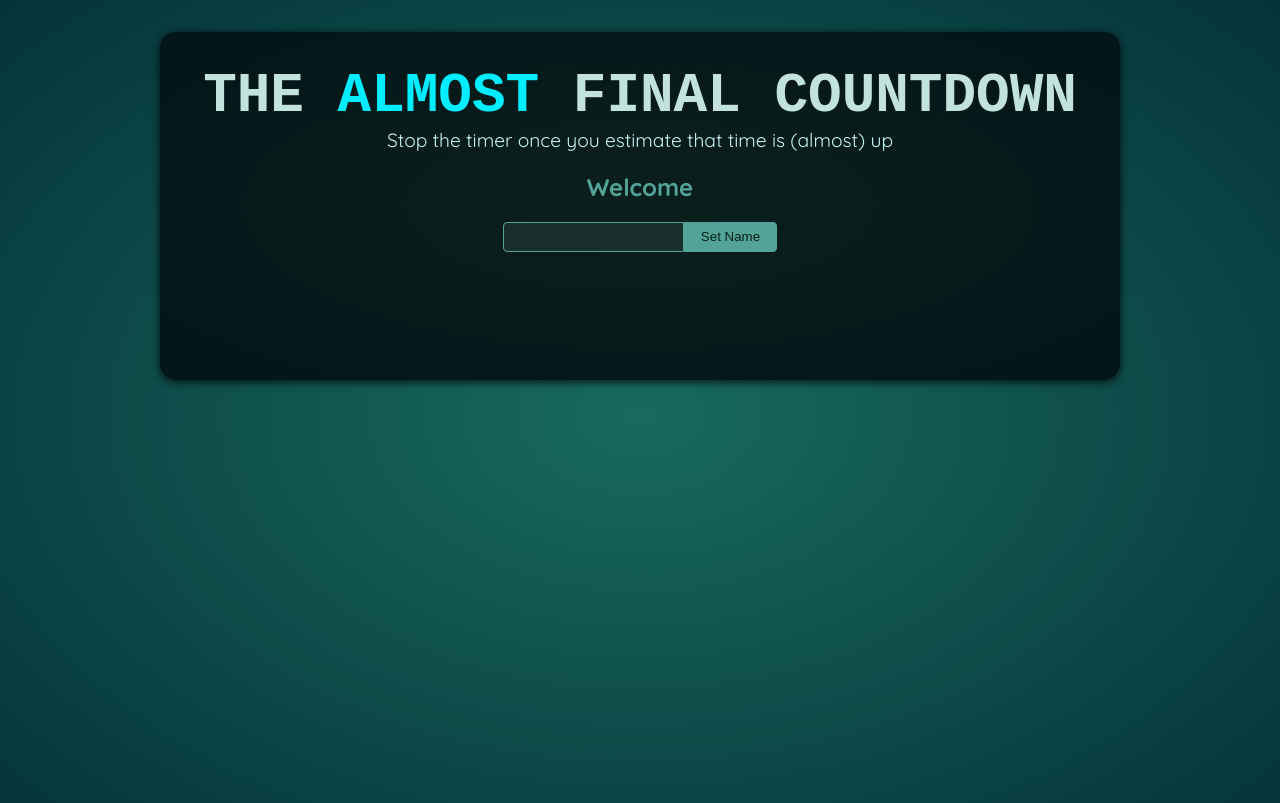
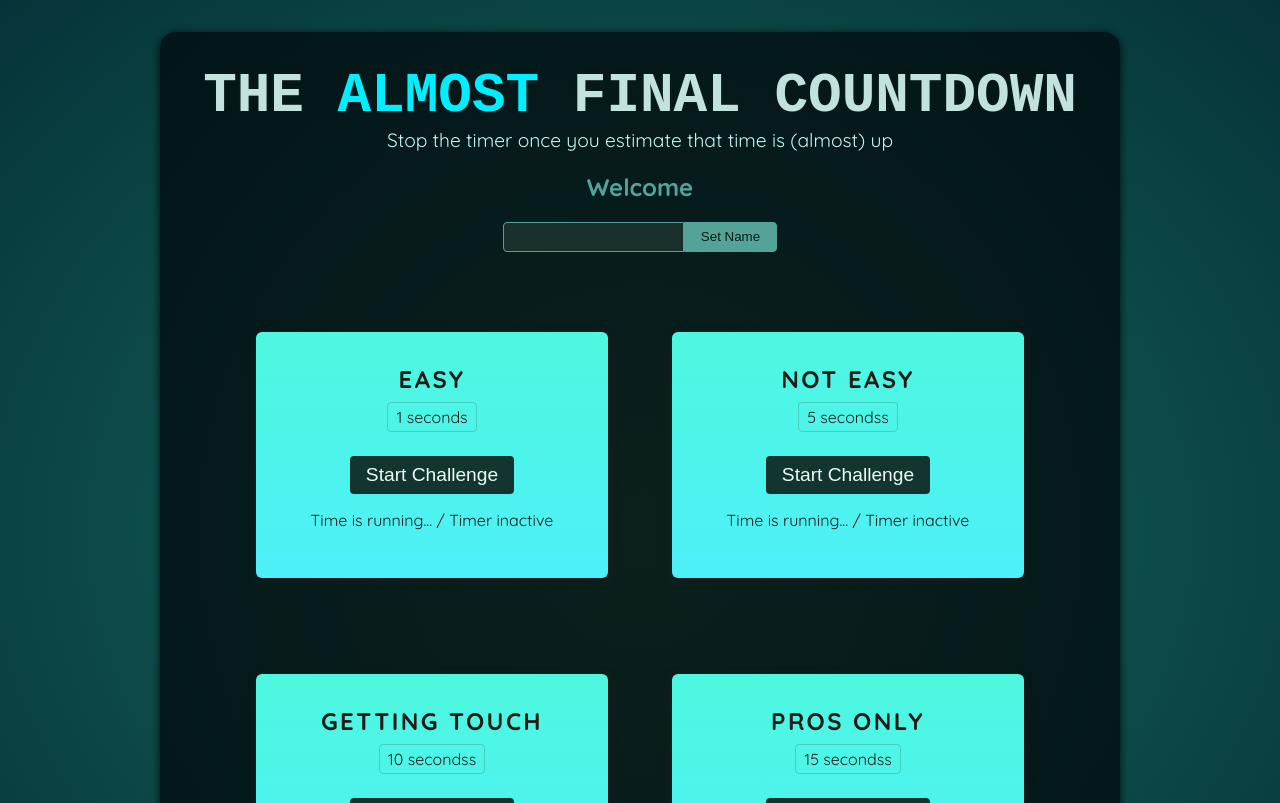
Before and after one commit to claudiopome/almost-final-countdown-app, a React (Vite) app: page / in a window 1280 px wide. Shown: the top 803 px of the page. Built offline with nearby package versions, Linux system fonts and the light colour scheme; a web font is replaced by a local one.

Commit message:
add TimerChallenge component.

```diff
--- a/src/App.jsx
+++ b/src/App.jsx
@@ -1,10 +1,16 @@
-import Player from './components/Player.jsx';
+import Player from "./components/Player.jsx";
+import TimerChallenge from "./components/TimerChallenge.jsx";
 
 function App() {
   return (
     <>
       <Player />
-      <div id="challenges"></div>
+      <div id="challenges">
+        <TimerChallenge title="Easy" targetTime={1} />
+        <TimerChallenge title="Not easy" targetTime={5} />
+        <TimerChallenge title="Getting touch" targetTime={10} />
+        <TimerChallenge title="Pros only" targetTime={15} />
+      </div>
     </>
   );
 }
--- /dev/null
+++ b/src/components/TimerChallenge.jsx
@@ -0,0 +1,12 @@
+export default function TimerChallenge({ title, targetTime }) {
+  return (
+    <section className="challenge">
+      <h2>{title}</h2>
+      <p className="challenge-time">
+        {targetTime} seconds{targetTime > 1 ? "s" : ""}
+      </p>
+      <button>Start Challenge</button>
+      <p className="">Time is running... / Timer inactive</p>
+    </section>
+  );
+}
```
